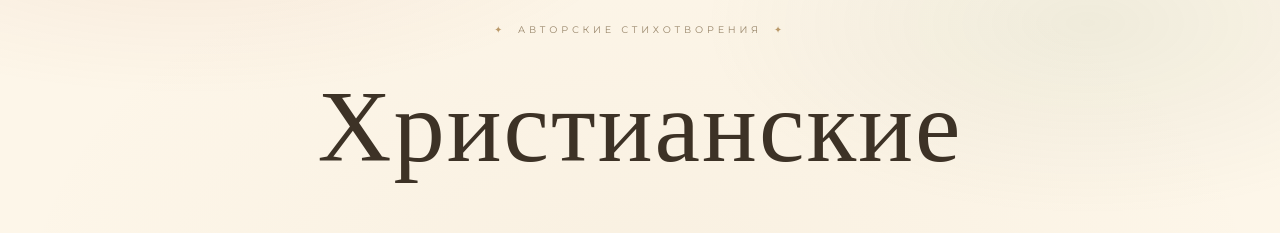
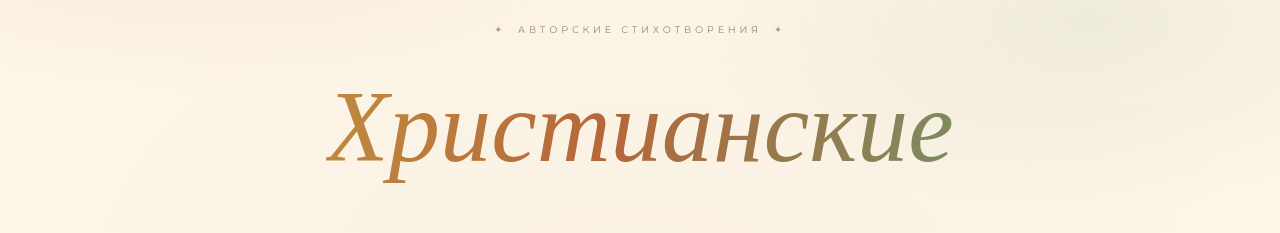
Before and after one commit to pr-poehali-dev/creative-poetry-platform, a React (Vite) app: page / in a window 1280 px wide. Shown: the part 177-410 px from the top of the page. Built offline with nearby package versions, Linux system fonts and the light colour scheme; no server answers.

Commit message:
[CHORE] Переместил первую строку

```diff
--- a/src/components/poetry/HomeSection.tsx
+++ b/src/components/poetry/HomeSection.tsx
@@ -22,7 +22,7 @@ export default function HomeSection({ activeSection, setActiveSection, navigate,
                   <span>✦</span><span style={{ color: "#7a6444" }}>Авторские стихотворения</span><span>✦</span>
                 </div>
               </div>
-              <h1 style={{ fontFamily: "'Cormorant Garamond', serif", fontSize: "clamp(2.8rem, 8vw, 6.5rem)", fontWeight: 300, lineHeight: 1.15, letterSpacing: "0.02em", color: "#3d3226", marginBottom: "0.3rem" }}>
+              <h1 style={{ fontFamily: "'Cormorant Garamond', serif", fontSize: "clamp(2.8rem, 8vw, 6.5rem)", fontWeight: 300, lineHeight: 1.15, fontStyle: "italic", background: "linear-gradient(100deg, #c08a3e 0%, #b5673a 45%, #7a8c60 100%)", WebkitBackgroundClip: "text", backgroundClip: "text", color: "transparent", marginBottom: "0.3rem" }}>
                 Христианские
               </h1>
               <h1 style={{ fontFamily: "'Cormorant Garamond', serif", fontSize: "clamp(2.8rem, 8vw, 6.5rem)", fontWeight: 300, lineHeight: 1.15, fontStyle: "italic", background: "linear-gradient(100deg, #c08a3e 0%, #b5673a 45%, #7a8c60 100%)", WebkitBackgroundClip: "text", backgroundClip: "text", color: "transparent" }}>
```
